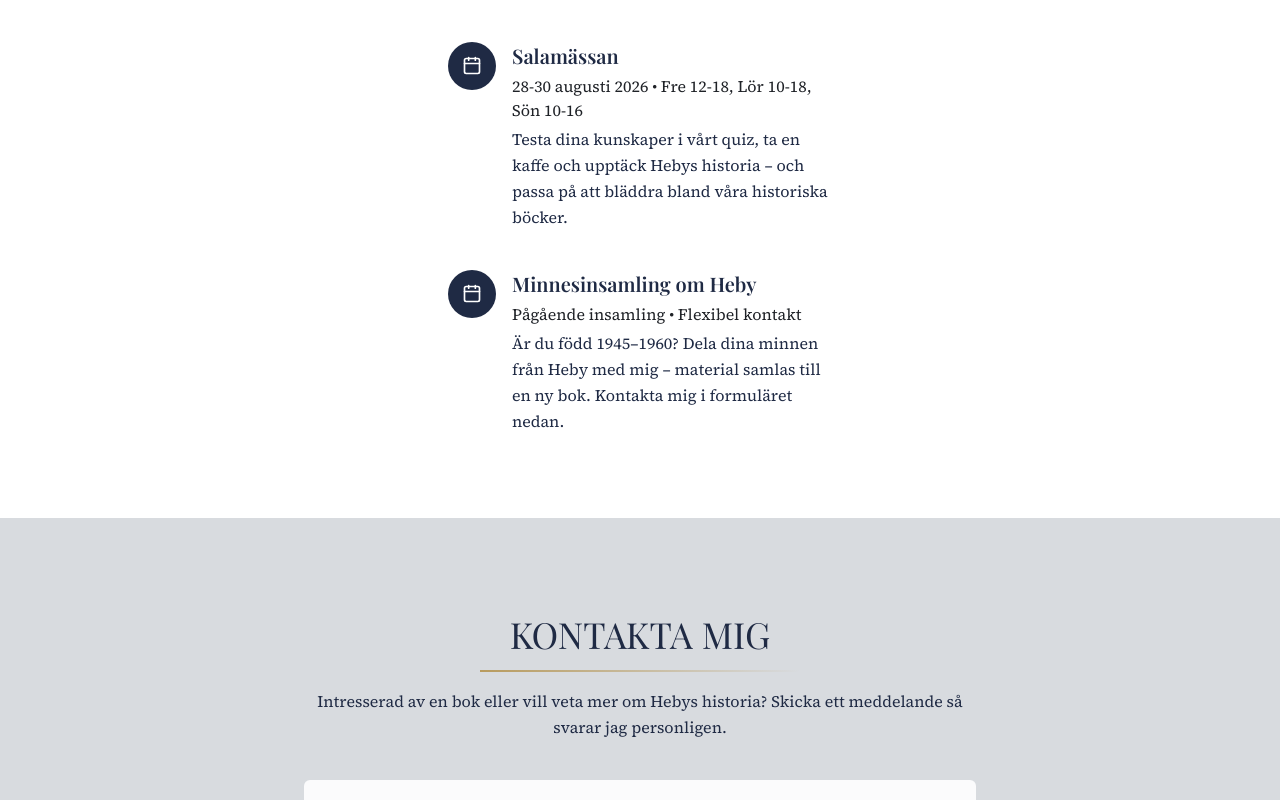
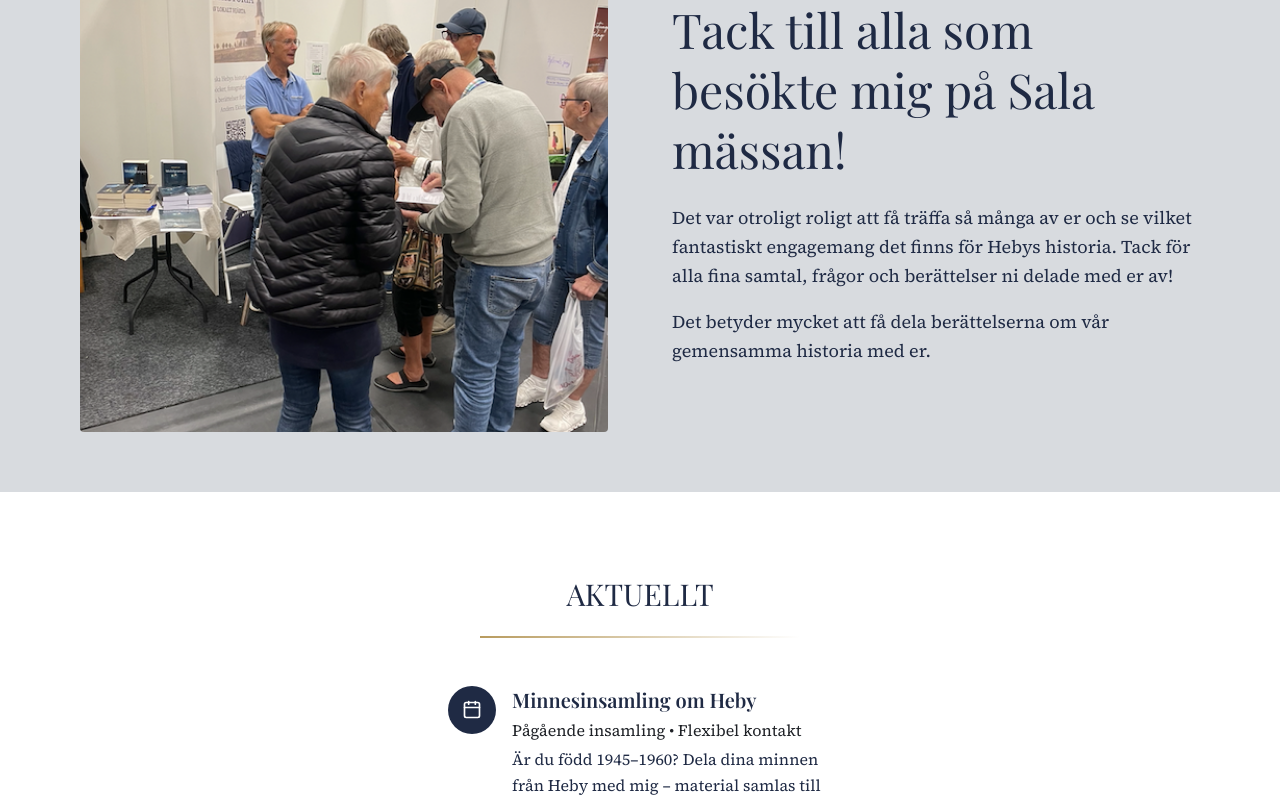
Before and after one commit to jennymakki/anderseklund, a Next.js app: page / in a window 1280 px wide. Shown: the part 4060-4860 px from the top of the page. Built offline with nearby package versions, Linux system fonts and the light colour scheme; a web font is replaced by a local one.

Commit message:
added a section with salamassan

```diff
--- /dev/null
+++ b/app/components/blocks/SalaMassan.tsx
@@ -0,0 +1,45 @@
+"use client";
+
+import Image from "next/image";
+import { Container } from "../ui/Container";
+
+export default function SalaMassan() {
+  return (
+    <section className="w-full bg-[#D8DBDF] py-10 md:py-15">
+      <Container>
+        <div className="grid md:grid-cols-2 gap-10 md:gap-16 items-center">
+
+          {/* Bild */}
+          <div className="relative w-full h-[350px] md:h-[500px] overflow-hidden rounded-sm">
+            <Image
+              src="/salamassan.png"
+              alt="Besökare på Sala mässan"
+              fill
+              className="object-cover"
+            />
+          </div>
+
+          {/* Text */}
+          <div className="max-w-xl">
+
+            <h2 className="font-serif text-4xl md:text-5xl text-[var(--color-primary)] leading-tight mb-6">
+              Tack till alla som besökte mig på Sala mässan!
+            </h2>
+
+            <p className="text-[var(--color-primary)] text-lg leading-relaxed">
+              Det var otroligt roligt att få träffa så många av er och se
+              vilket fantastiskt engagemang det finns för Hebys historia.
+              Tack för alla fina samtal, frågor och berättelser ni delade med
+              er av!
+            </p>
+
+            <p className="text-[var(--color-primary)] text-lg leading-relaxed mt-4">
+              Det betyder mycket att få dela berättelserna om vår gemensamma
+              historia med er.
+            </p>
+          </div>
+        </div>
+      </Container>
+    </section>
+  );
+}
--- a/app/data/events.ts
+++ b/app/data/events.ts
@@ -1,13 +1,4 @@
 export const events = [
-  {
-    id: 2,
-    title: "Salamässan",
-    date: "2026-08-30",
-    displayDate: "28-30 augusti 2026",
-    time: "Fre 12-18, Lör 10-18, Sön 10-16",
-    description:
-      "Testa dina kunskaper i vårt quiz, ta en kaffe och upptäck Hebys historia – och passa på att bläddra bland våra historiska böcker.",
-  },
   {
     id: 3,
     title: "Minnesinsamling om Heby",
--- a/app/page.tsx
+++ b/app/page.tsx
@@ -9,6 +9,7 @@ import BookSection from "./components/blocks/BookSection";
 import Contact from "./components/blocks/Contact";
 import Events from "./components/blocks/Events";
 import Siluett from "./components/blocks/Siluett";
+import SalaMassan from "./components/blocks/SalaMassan";
 
 export default function Home() {
   const [selectedBook, setSelectedBook] = useState("");
@@ -44,11 +45,21 @@ export default function Home() {
         </motion.div>
 
         <motion.div
+  initial={{ opacity: 0, y: 40 }}
+  whileInView={{ opacity: 1, y: 0 }}
+  transition={{ duration: 0.7, delay: 0.2 }}
+  viewport={{ once: true }}
+>
+  <SalaMassan />
+</motion.div>
+
+        <motion.div
           initial={{ opacity: 0, y: 40 }}
           whileInView={{ opacity: 1, y: 0 }}
           transition={{ duration: 0.7, delay: 0.2 }}
           viewport={{ once: true }}
         >
+
           <Events />
         </motion.div>
 
```
Also changed, not shown: public/salamassan.png (added).
